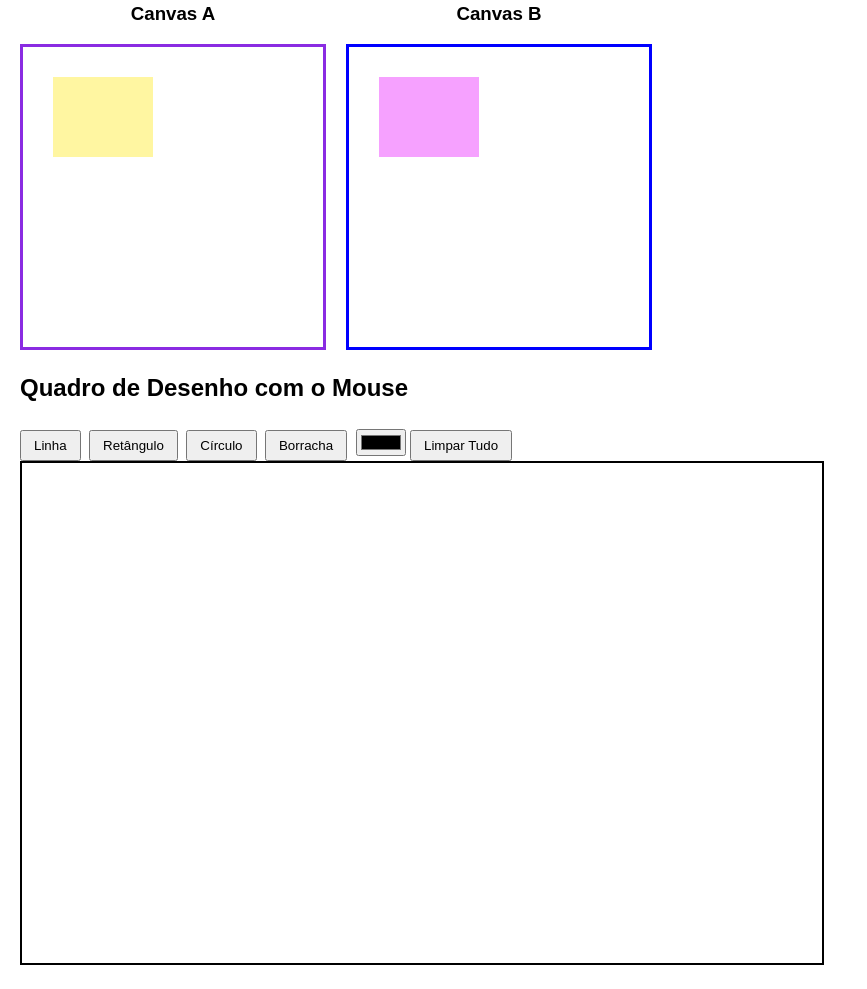
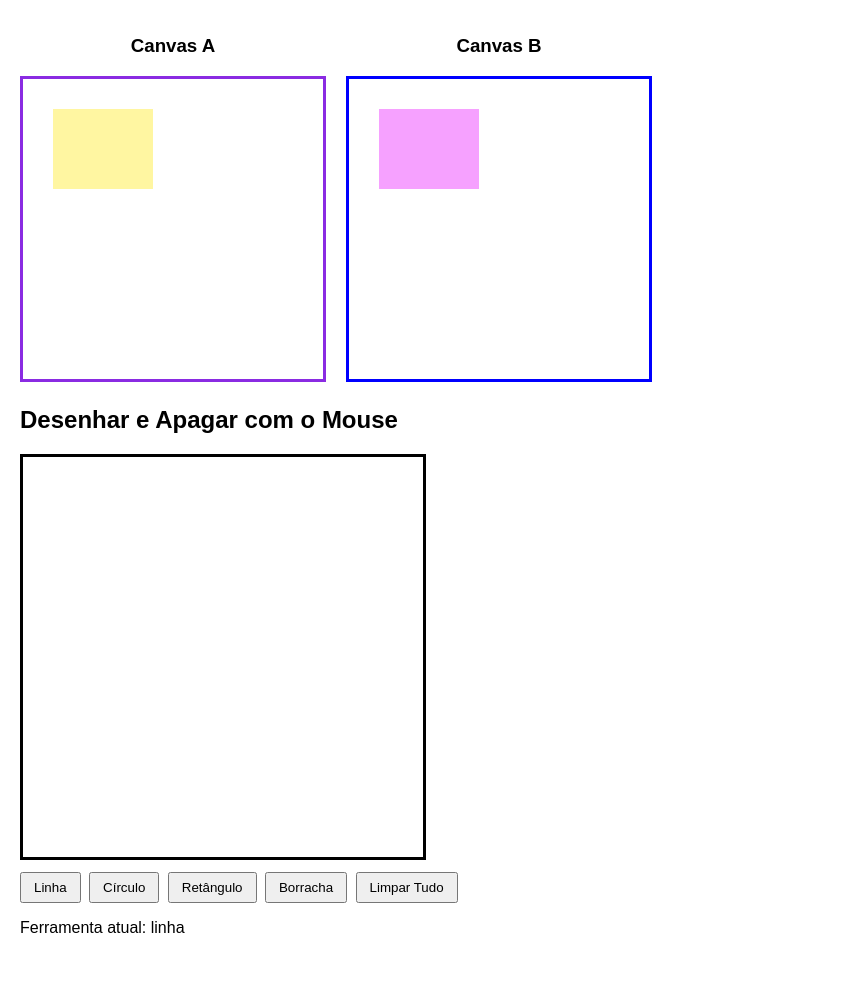
Before and after one commit to VHinokuma/Canvas-no-HTML-e-JavaScript, a plain HTML site: page index.html in a window 1280 px wide. Shown: the part 468-1457 px from the top of the page, without its empty margins (0-867 px from the left). After the commit the page ends 1425 px from the top, so only its background shows below. Drawn offline with Linux system fonts and the light colour scheme.

Commit message:
mudança na interface do canvas

```diff
--- a/index.html
+++ b/index.html
@@ -15,7 +15,7 @@
     <canvas id="myCanvas" width="300" height="300" style="border: 3px solid palevioletred;">
         Seu browser não suporta a tag do canvas.
     </canvas>
-
+    <br>
     <button id="btnline" onclick="linha();">Linha</button>
     <button id="btncirc" onclick="circulo();">Círculo</button>
     <button id="btnrect" onclick="retangulofixo();">Retangulo fixo</button>
@@ -39,20 +39,20 @@
         </div>
     </div>
 
-    <h2>Quadro de Desenho com o Mouse</h2>
+    <h2>Desenhar e Apagar com o Mouse</h2>
 
-    <div class="toolbar">
-        <button class="tool active" data-tool="linha">Linha</button>
-        <button class="tool" data-tool="retangulo">Retângulo</button>
-        <button class="tool" data-tool="circulo">Círculo</button>
-        <button class="tool" data-tool="borracha">Borracha</button>
-        <input type="color" id="cor" value="#000000" title="Escolha a cor">
-        <button id="limparTudo">Limpar Tudo</button>
-    </div>
+    <canvas id="quadro" width="400" height="400" style="border: 3px solid black;">
+        Seu browser não suporta a tag do canvas.
+    </canvas>
+    <br>
+    <button onclick="selecionarFerramenta('linha')">Linha</button>
+    <button onclick="selecionarFerramenta('circulo')">Círculo</button>
+    <button onclick="selecionarFerramenta('retangulo')">Retângulo</button>
+    <button onclick="selecionarFerramenta('borracha')">Borracha</button>
+    <button onclick="limparQuadro()">Limpar Tudo</button>
 
-    <canvas id="quadro" width="800" height="500" style="border: 2px solid black;"></canvas>
+    <p id="status">Ferramenta atual: linha</p>
 
-    <!-- O script e o fechamento do body devem ficar aqui no final -->
     <script src="canvas.js"></script>
 </body>
 
```
